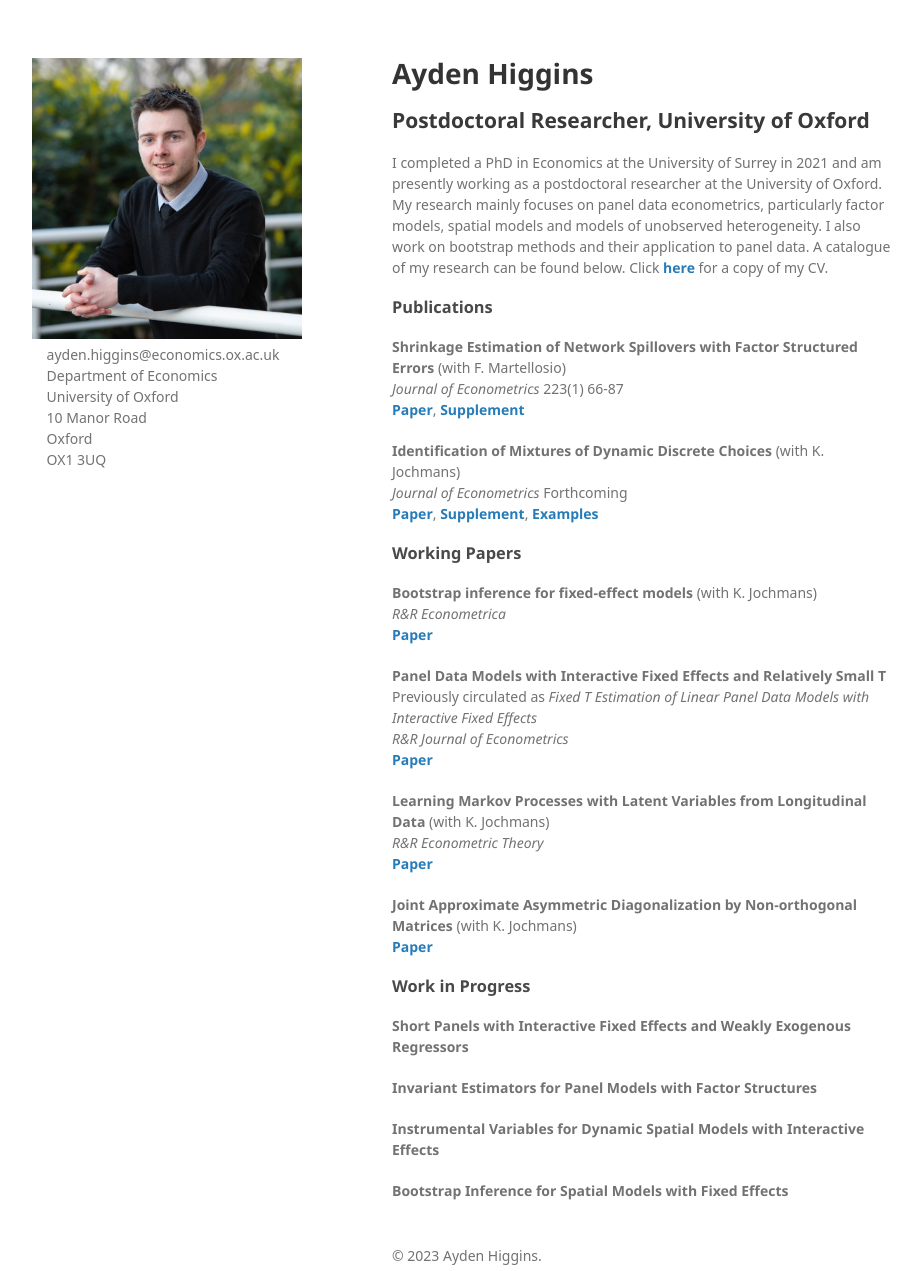
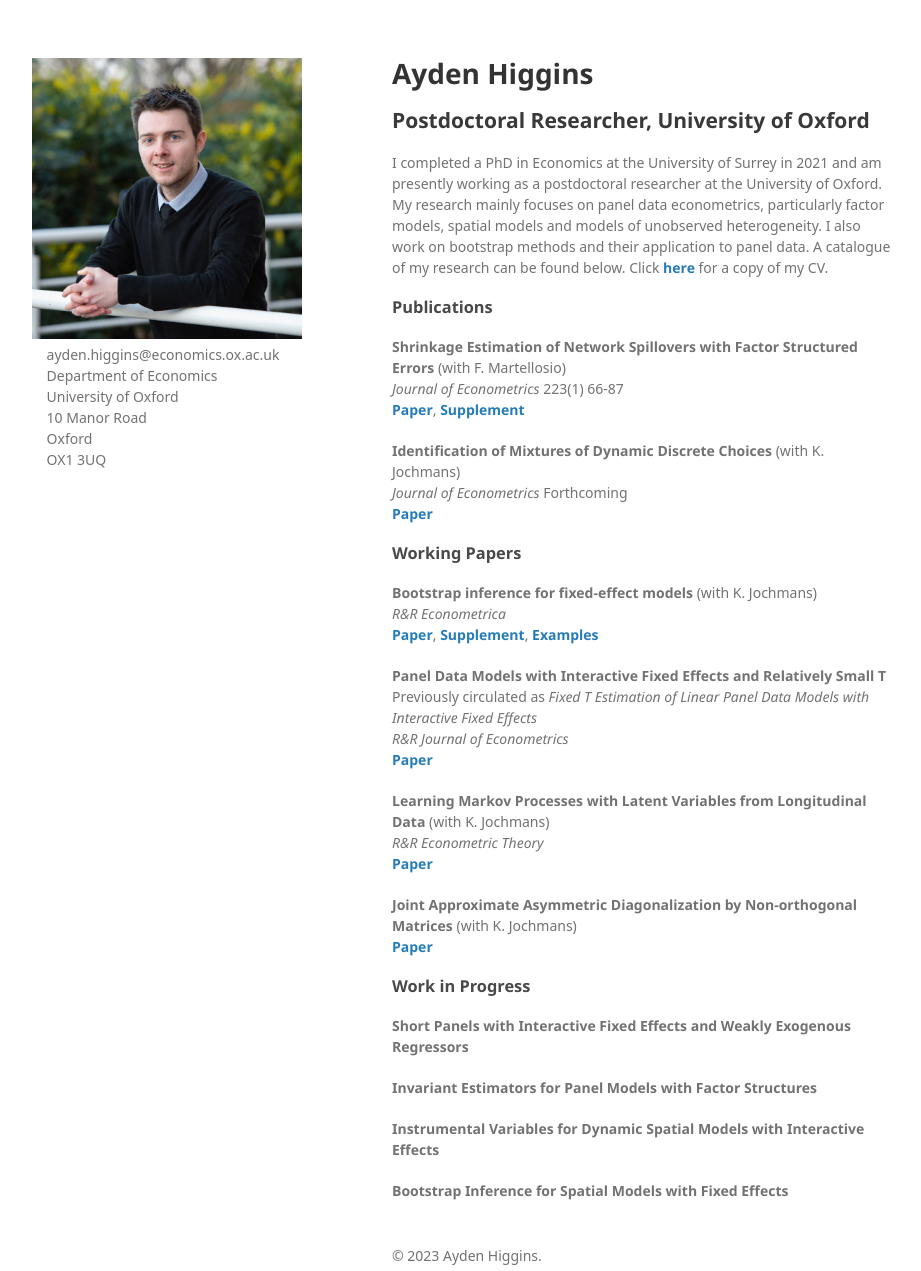
Before and after one commit to Tokkita/Tokkita.github.io, a Jekyll site: the page built from index.md, in a window 1280 px wide and 1271 px high. Shown: the whole window, without its empty margins (178-1099 px from the left). Built offline with Jekyll 4.4.1, drawn with Linux system fonts in a browser that asks for light colours; nearby versions of some CDN libraries; some web fonts are replaced; our own code applies the rules of GitHub Pages for plain Markdown files.

```diff
--- a/index.md
+++ b/index.md
@@ -5,10 +5,10 @@ I completed a PhD in Economics at the University of Surrey in 2021 and am presen
 ### Publications
 <b> Shrinkage Estimation of Network Spillovers with Factor Structured Errors </b> (with F. Martellosio) <br> <i> Journal of Econometrics </i> 223(1) 66-87 <br> <strong><a href="{{ Master.pdf | prepend: '/assets/pdf/Shrinkage/Master.pdf' | relative_url | download }}">Paper</a></strong>, <strong><a href="{{ Supplement.pdf | prepend: '/assets/pdf/Shrinkage/Supplement.pdf' | relative_url | download }}">Supplement</a></strong>
 
-<b> Identification of Mixtures of Dynamic Discrete Choices </b> (with K. Jochmans) <br> <i> Journal of Econometrics </i> Forthcoming <br> <strong><a href="{{ Mixture.pdf | prepend: '/assets/pdf/Mixture/Mixture.pdf' | relative_url | download }}">Paper</a></strong>, <strong><a href="{{ Supplement.pdf | prepend: '/assets/pdf/Boot/Supplement.pdf' | relative_url | download }}">Supplement</a></strong>,  <strong><a href="{{ Supplement.pdf | prepend: '/assets/pdf/Boot/Examples.pdf' | relative_url | download }}">Examples</a></strong>
+<b> Identification of Mixtures of Dynamic Discrete Choices </b> (with K. Jochmans) <br> <i> Journal of Econometrics </i> Forthcoming <br> <strong><a href="{{ Mixture.pdf | prepend: '/assets/pdf/Mixture/Mixture.pdf' | relative_url | download }}">Paper</a></strong>
 
 ### Working Papers
-<b> Bootstrap inference for fixed-effect models </b> (with K. Jochmans) <br> <i> R&R Econometrica </i> <br> <strong><a href="{{ Bootstrap.pdf | prepend: '/assets/pdf/Boot/Bootstrap.pdf' | relative_url | download }}">Paper</a></strong>
+<b> Bootstrap inference for fixed-effect models </b> (with K. Jochmans) <br> <i> R&R Econometrica </i> <br> <strong><a href="{{ Bootstrap.pdf | prepend: '/assets/pdf/Boot/Bootstrap.pdf' | relative_url | download }}">Paper</a></strong>, <strong><a href="{{ Supplement.pdf | prepend: '/assets/pdf/Boot/Supplement.pdf' | relative_url | download }}">Supplement</a></strong>,  <strong><a href="{{ Examples.pdf | prepend: '/assets/pdf/Boot/Examples.pdf' | relative_url | download }}">Examples</a></strong>
 
 <b> Panel Data Models with Interactive Fixed Effects and Relatively Small T </b> <br> Previously circulated as <i> Fixed T Estimation of Linear Panel Data Models with Interactive Fixed Effects </i> <br> <i> R&R Journal of Econometrics </i> <br> <strong><a href="{{ MasterLatest.pdf | prepend: '/assets/pdf/FTIFE/MasterLatest.pdf' | relative_url | download }}">Paper</a></strong>
 
```
